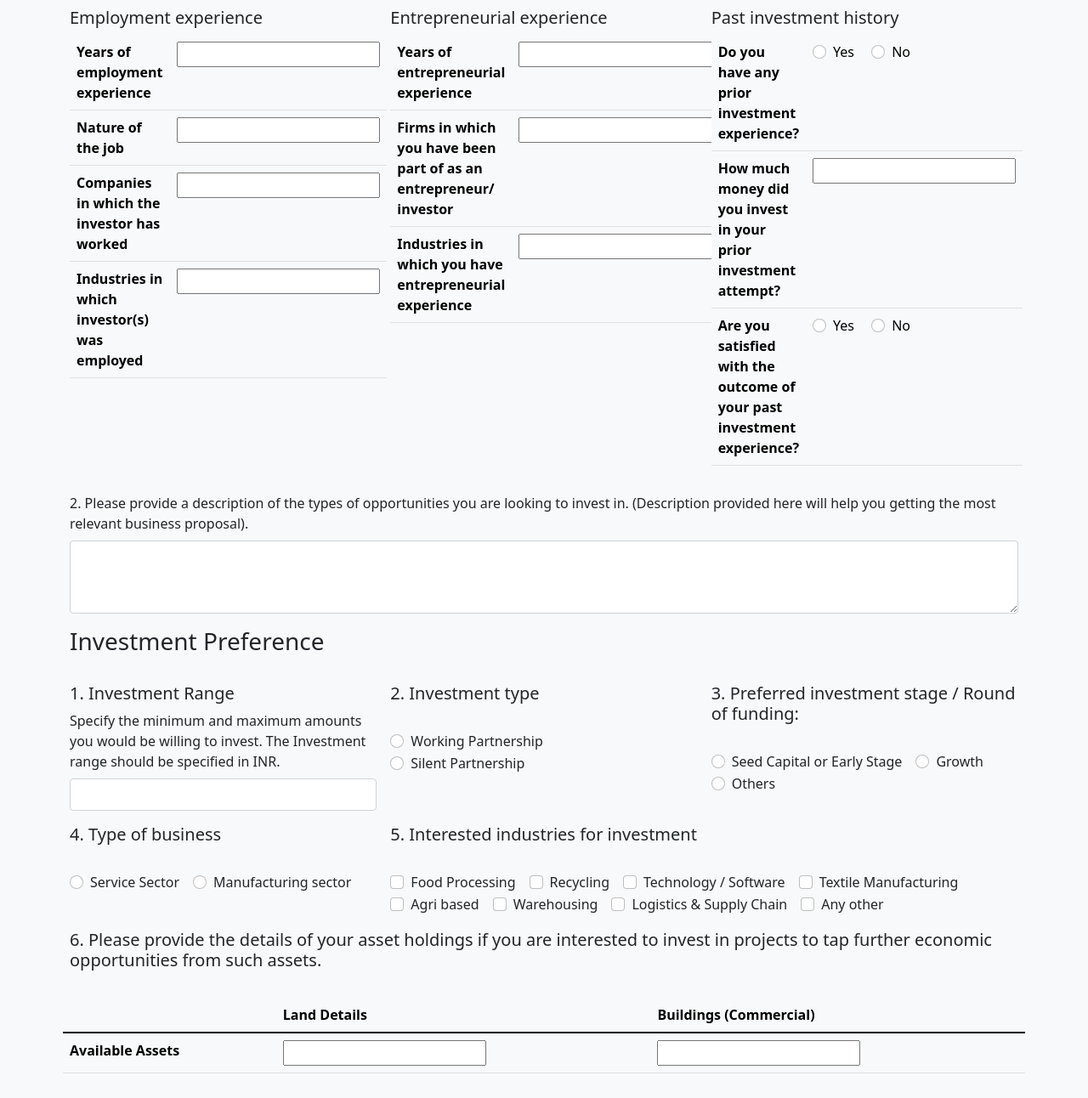
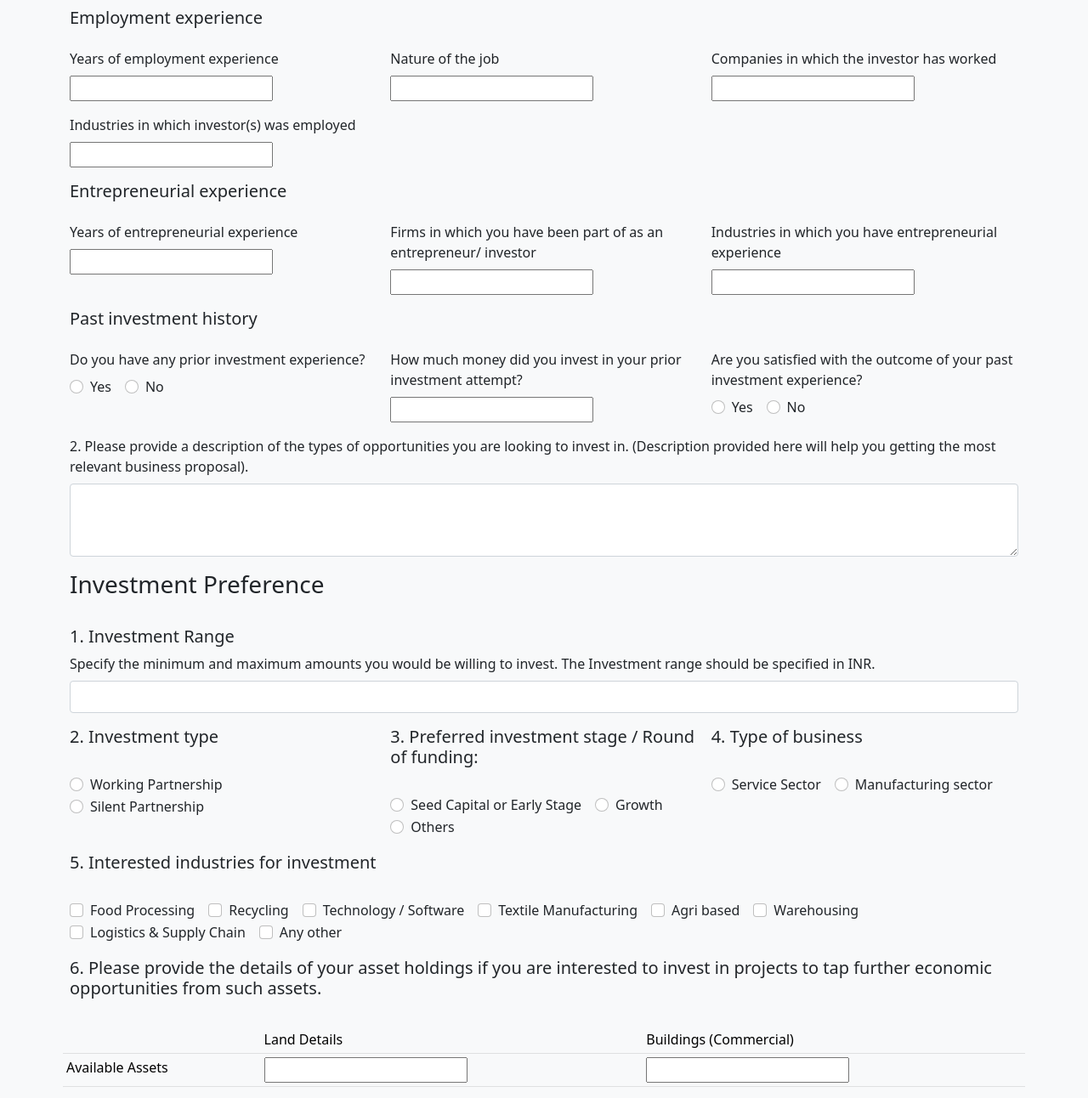
Before and after one commit to agenwida/bs5form, a plain HTML site: page index.html in a window 1280 px wide. Shown: the part 1040-2332 px from the top of the page at 85% size. Drawn offline with Linux system fonts and the light colour scheme.

Commit message:
Add files via upload

```diff
--- a/index.html
+++ b/index.html
@@ -62,16 +62,24 @@
           <div class="row g-3 mb-3">
 
 
-<div class="col-xs col-sm-6 col-md-12 col-lg-12">
+<div class="col-xs col-sm-6 col-md-4 col-lg-4">
               <label for="invest_pri_name" class="form-label">Name of the principal investor 1</label>
               <input type="text" class="form-control" id="invest_pri_name" name="invest_pri_name" placeholder="" value="" required>
 
             </div>
-            <div class="col-sm-6 col-md-4 col-lg-4">
-  <label for="invest_pri_ad" class="form-label">Address</label>
-  <textarea class="form-control" id="invest_pri_ad" rows="3" cols="20"></textarea>
-</div>
-<div class="col-xs col-sm-6 col-md-4 col-lg-4">
+            <div class="col-xs col-sm-6 col-md-4 col-lg-4">
+              <label for="invest_pri_ph" class="form-label">Mobile</label>
+              <input type="text" class="form-control" id="invest_pri_ph" name="invest_pri_ph" placeholder="123-456-7890">
+
+            </div>
+
+
+           <div class="col-xs col-sm-6 col-md-4 col-lg-4">
+              <label for="invest_pri_email" class="form-label">Email</label>
+              <input type="email" class="form-control" id="invest_pri_email" name="invest_pri_email" placeholder="you@example.com">
+
+            </div>
+            <div class="col-xs col-sm-6 col-md-4 col-lg-4">
               <label for="invest_pri_res" class="form-label">Current Residence</label>
               <input type="text" class="form-control" id="invest_pri_res" name="invest_pri_res" placeholder="" value="" required>
 
@@ -82,23 +90,17 @@
 
             </div>
 
-            <div class="col-xs col-sm-6 col-md-6 col-lg-4">
+            <div class="col-xs col-sm-6 col-md-4 col-lg-4">
               <label for="invest_pri_edu" class="form-label">Education</label>
               <input type="text" class="form-control" id="invest_pri_edu" name="invest_pri_edu" placeholder="" value="" required>
 
             </div>
-            <div class="col-xs col-sm-6 col-md-6 col-lg-4">
-              <label for="invest_pri_ph" class="form-label">Mobile</label>
-              <input type="text" class="form-control" id="invest_pri_ph" name="invest_pri_ph" placeholder="123-456-7890">
-
-            </div>
+            <div class="col-sm-6 col-md-8 col-lg-8">
+  <label for="invest_pri_ad" class="form-label">Address</label>
+  <textarea class="form-control" id="invest_pri_ad" rows="3" cols="20"></textarea>
+</div>
 
 
-           <div class="col-xs col-sm-6 col-md-6 col-lg-4">
-              <label for="invest_pri_email" class="form-label">Email</label>
-              <input type="email" class="form-control" id="invest_pri_email" name="invest_pri_email" placeholder="you@example.com">
-
-            </div>
 
             <hr>
 
@@ -159,91 +161,61 @@
   <label for="proff_deta" class="form-label">1. Brief Self Introduction and Profile of investor, group of investors or the represented company (Approval of your account as an investor specifically requires this information. So provide the maximum possible information with regard to previous professional experience in the domain)</label>
   <textarea class="form-control" id="proff_deta" rows="3" cols="20" name="proff_deta"></textarea>
 </div>
-<div class="col-lg-4">
-<h5>Employment experience</h5>
-
-            <table class="table table-hover table-light table-responsive">
-              <tbody>
-
-    <tr>
-      <th scope="col">Years of employment experience</th>
-      <td><input type="text"  id="emp_exp_yr" name="emp_exp_yr" placeholder="" value="" required></td>
 
 
+<h5>Employment experience</h5>
+<div class="col-xs col-sm-6 col-md-4 col-lg-4">
 
-    </tr>
+              <label for="emp_exp_yr" class="form-label">Years of employment experience</label>
+              <input type="text"  id="emp_exp_yr" name="emp_exp_yr" placeholder="" value="" required>
+
+            </div>
+            <div class="col-xs col-sm-6 col-md-4 col-lg-4">
+
+              <label for="emp_job" class="form-label">    Nature of the job</label><br>
+              <input type="text"  id="emp_job" name="emp_job" placeholder="" value="" required>
+
+            </div>
+            <div class="col-xs col-sm-6 col-md-4 col-lg-4">
+
+              <label for="emp_coms" class="form-label">Companies in which the investor has worked</label>
+              <input type="text"  id="emp_coms" name="emp_coms" placeholder="" value="" required>
+
+            </div>
+            <div class="col-xs col-sm-6 col-md-4 col-lg-4">
+
+              <label for="emp_inds" class="form-label">Industries in which investor(s) was employed</label>
+              <input type="text"  id="emp_inds" name="emp_inds" placeholder="" value="" required>
+
+            </div>
+            <h5>Entrepreneurial experience</h5>
+<div class="col-xs col-sm-6 col-md-4 col-lg-4">
+
+              <label for="emp_exp_yr" class="form-label">Years of entrepreneurial experience </label><br>
+              <input type="text"  id="emp_exp_yr" name="emp_exp_yr" placeholder="" value="" required>
+
+            </div>
+            <div class="col-xs col-sm-6 col-md-4 col-lg-4">
+
+              <label for="entre_firm" class="form-label">Firms in which you have been part of as an entrepreneur/ investor</label><br>
+              <input type="text"  id="entre_firm" name="entre_firm" placeholder="" value="" required>
+
+            </div>
+            <div class="col-xs col-sm-6 col-md-4 col-lg-4">
+
+              <label for="entre_indus" class="form-label">Industries in which you have entrepreneurial experience</label>
+              <input type="text"  id="entre_indus" name="entre_indus" placeholder="" value="" required>
+
+            </div>
 
 
-    <tr>
-      <th scope="row">Nature of the job</th>
-      <td><input type="text"  id="emp_job" name="emp_job" placeholder="" value="" required></td>
+            <h5>Past investment history</h5>
+<div class="col-lg-4 col-md-4 col-sm-12 ">
 
-
-
-    </tr>
-    <tr>
-      <th scope="row">Companies in which the investor has worked</th>
-      <td><input type="text"  id="emp_coms" name="emp_coms" placeholder="" value="" required></td>
-
-
-    </tr>
-    <tr>
-      <th scope="row">Industries in which investor(s) was employed</th>
-      <td><input type="text"  id="emp_inds" name="emp_inds" placeholder="" value="" required></td>
-    </tr>
-
-
-
-  </tbody>
-</table>
-</div>
-
-<div class="col-lg-4">
-<h5>Entrepreneurial experience</h5>
-
-            <table class="table table-hover table-light table-responsive">
-              <tbody>
-
-    <tr>
-      <th scope="col">Years of entrepreneurial experience</th>
-      <td><input type="text"  id="entre_exp_yr" name="entre_exp_yr" placeholder="" value="" required></td>
-
-
-
-    </tr>
-
-
-    <tr>
-      <th scope="row">Firms in which you have been part of as an entrepreneur/ investor</th>
-      <td><input type="text"  id="entre_firm" name="entre_firm" placeholder="" value="" required></td>
-
-
-
-    </tr>
-    <tr>
-      <th scope="row">Industries in which you have entrepreneurial experience</th>
-      <td><input type="text"  id="entre_indus" name="entre_indus" placeholder="" value="" required></td>
-
-
-    </tr>
-
-
-
-
-  </tbody>
-</table>
-</div>
-<div class="col-lg-4">
-<h5>Past investment history</h5>
-
-            <table class="table table-hover table-light table-responsive">
-              <tbody>
-
-    <tr>
-      <th scope="col">Do you have any prior investment experience?</th>
-      <td>
+      <label for="pre_invest_exp" class="form-label">Do you have any prior investment experience?</label>
+      <div class="d-flex flex-wrap">
     <div class="form-check form-check-inline">
-        <input class="form-check-input" type="radio" name="radioFilter" id="pre_invest_exp" >
+        <input class="form-check-input" type="radio" name="radioFilter" id="pre_invest_exp">
         <label class="form-check-label" for="inlineRadio1">Yes</label>
     </div>
     <div class="form-check form-check-inline">
@@ -252,25 +224,20 @@
     </div>
 
 
-</td>
+</div>
+    </div>
+    <div class="col-xs col-sm-6 col-md-4 col-lg-4">
 
+              <label for="pre_invest_amt" class="form-label">How much money did you invest in your prior investment attempt?</label>
+              <input type="text"  id="pre_invest_amt" name="pre_invest_amt" placeholder="" value="" required>
 
+            </div>
+            <div class="col-lg-4 col-md-4 col-sm-12 ">
 
-    </tr>
-
-
-    <tr>
-      <th scope="row">How much money did you invest in your prior investment attempt?</th>
-      <td><input type="text"  id="pre_invest_amt" name="pre_invest_amt" placeholder="" value="" required></td>
-
-
-
-    </tr>
-    <tr>
-      <th scope="col">Are you satisfied with the outcome of your past investment experience?</th>
-      <td>
+      <label for="pre_invest_stat" class="form-label">Are you satisfied with the outcome of your past investment experience?</label>
+      <div class="d-flex flex-wrap">
     <div class="form-check form-check-inline">
-        <input class="form-check-input" type="radio" name="radioFilter" id="pre_invest_stat" >
+        <input class="form-check-input" type="radio" name="radioFilter" id="pre_invest_stat">
         <label class="form-check-label" for="inlineRadio1">Yes</label>
     </div>
     <div class="form-check form-check-inline">
@@ -279,18 +246,20 @@
     </div>
 
 
-</td>
-
-
-
-    </tr>
+</div>
+    </div>
 
 
 
 
-  </tbody>
-</table>
-</div>
+
+
+
+
+
+
+
+
 
 
 <div class="col-sm-6 col-md-12 col-lg-12">
@@ -300,7 +269,7 @@
 <h3 class="mb-3">Investment Preference</h3>
 
 
-<div class="col-xs col-sm-6 col-md-6 col-lg-4">
+<div class="col-xs col-sm-6 col-md-12 col-lg-12">
   <h5>1. Investment Range</h5>
               <label for="amt_invest" class="form-label">Specify the minimum and maximum amounts you would be willing to invest. The Investment range should be specified in INR.</label>
               <input type="text" class="form-control" id="amt_invest" name="amt_invest" placeholder="" value="" required>
@@ -359,7 +328,7 @@
 
 </div>
     </div>
-    <div class="col-lg-8 col-md-8 col-sm-12 ">
+    <div class="col-lg-12 col-md-12 col-sm-12 ">
               <h5>5. Interested industries for investment</h5>
       <label for="interest_indus" class="form-label"></label>
       <div class="d-flex flex-wrap">
@@ -404,21 +373,21 @@
 opportunities from such assets.</h5>
 
 
-            <table class="table table-hover table-light table-responsive">
-  <thead>
+            <table class="table table-hover table-light table-responsive table-sm">
+  <tbody>
     <tr>
-      <th scope="col"></th>
-      <th scope="col">Land Details</th>
-      <th scope="col">Buildings (Commercial)</th>
+      <td scope="col"></td>
+      <td scope="col">Land Details</td>
+      <td scope="col">Buildings (Commercial)</td>
 
 
 
     </tr>
-  </thead>
-  <tbody>
+
+
 
     <tr>
-      <th scope="row">Available Assets</th>
+      <td scope="row">Available Assets</td>
       <td><input type="text"  id="asset_land" name="asset_land" placeholder="" value="" required></td>
       <td><input type="text"  id="asset_builds" name="asset_builds" placeholder="" value="" required></td>
 
@@ -456,7 +425,7 @@ opportunities from such assets.</h5>
 
 
   </main>
-  <footer class="pt-5 my-5 text-muted border-top">
+  <footer class="pt-5 my-5 text-muted border-top text-center" >
     Created by signrOots Technologies &middot; &copy; 2021
   </footer>
 </div>
```
